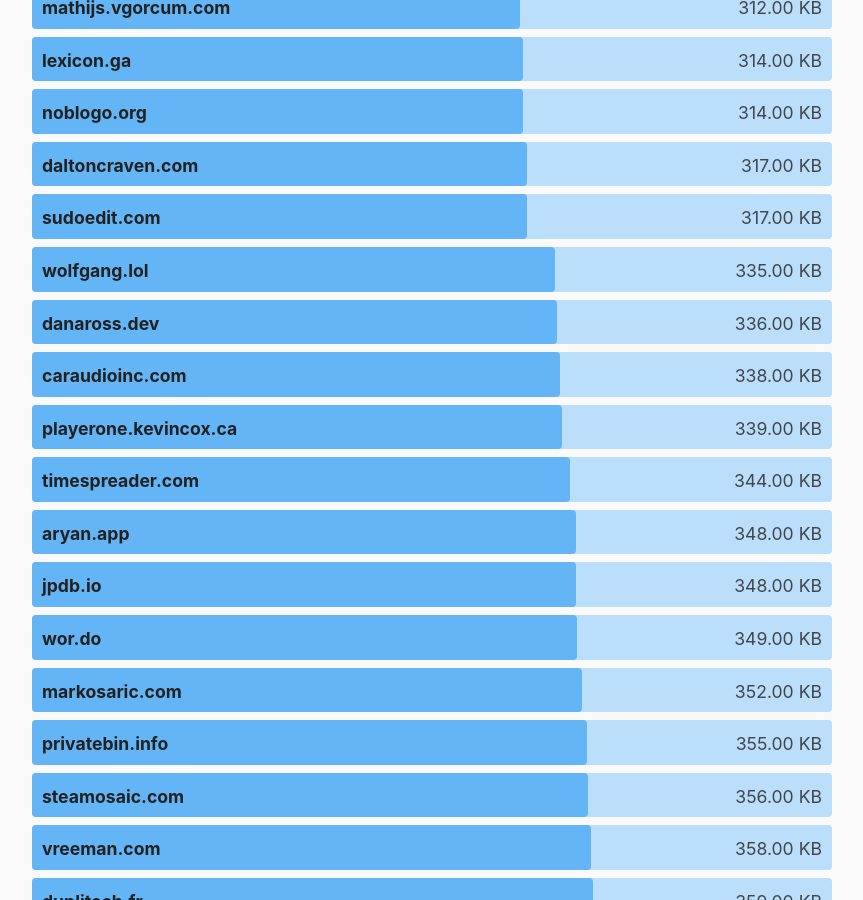
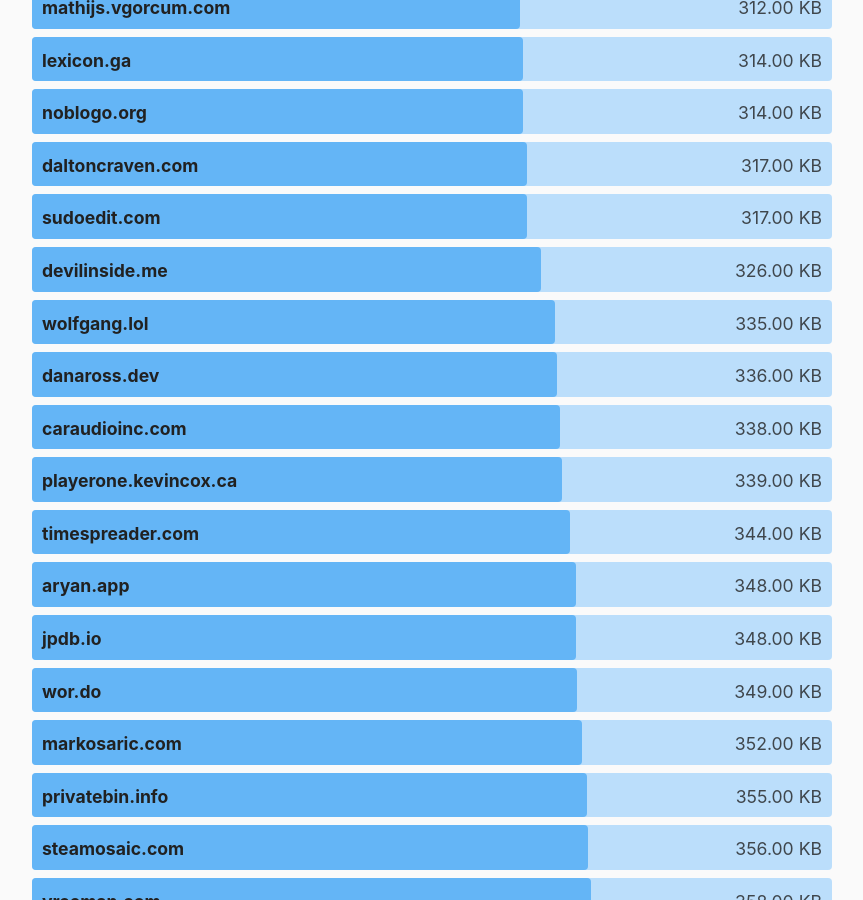
Before and after one commit to kevquirk/512kb.club, a Jekyll site: the page built from index.md, in a window 1280 px wide and 900 px high, scrolled down 25582 px. Shown: the whole window, without its empty margins (208-1071 px from the left). Built offline with Jekyll 4.4.1, drawn with Linux system fonts in a browser that asks for light colours.

Commit message:
Update sites.yml

```diff
--- a/_data/sites.yml
+++ b/_data/sites.yml
@@ -718,6 +718,11 @@
   size: 4.62
   last_checked: 2022-06-02
 
+- domain: devilinside.me
+  url: https://devilinside.me
+  size: 326
+  last_checked: 2022-11-21
+
 - domain: diicorp95.neonarod.com
   url: http://diicorp95.neonarod.com/
   size: 19.1
```
